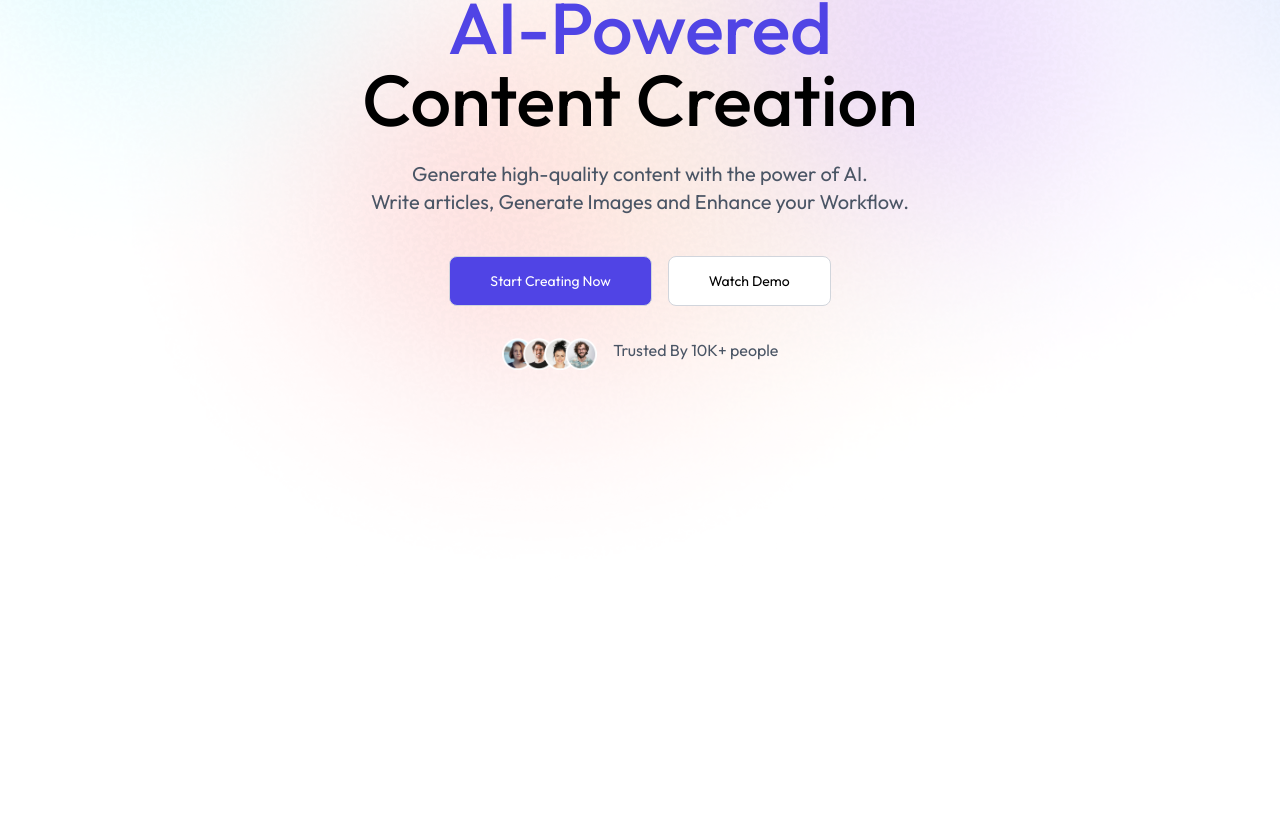
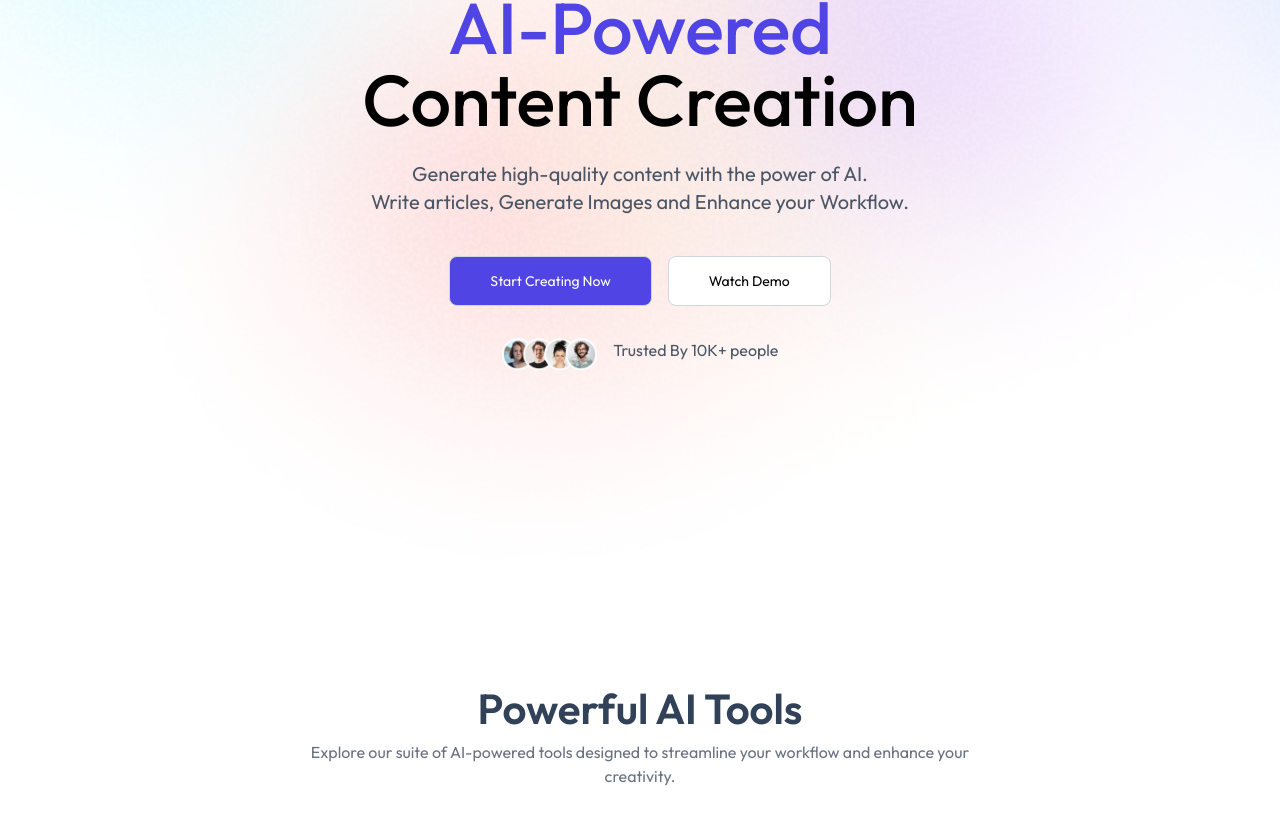
Before and after one commit to JayeshBadgujar18/QuickAi, a React (Vite) app: page / in a window 1280 px wide. Shown: the part 219-1044 px from the top of the page. Before the commit the page ends 800 px from the top, so only its background shows below. Built offline with nearby package versions, Linux system fonts and the light colour scheme; no server answers.

Commit message:
feat: add Aitools component and integrate it into the Home page

```diff
--- /dev/null
+++ b/src/componets/Aitools.jsx
@@ -0,0 +1,37 @@
+import React from 'react'
+import { useNavigate } from 'react-router-dom'
+import {AiToolsData} from '../assets/assets'
+
+const Aitools = () => {
+    const navigate=useNavigate();
+  return (
+    <div className='px-4 sm:px-20 xl:px-32 my-24'>
+
+        <div className='text-center mb-12'>
+
+            <h2 className='text-slate-700 text-[42px] font-semibold '>
+                Powerful AI Tools
+            </h2>
+            <p className=' max-w-2xl text-gray-500  mx-auto'>
+                Explore our suite of AI-powered tools designed to streamline your workflow and enhance your creativity.
+            </p>
+        </div>
+
+        <div className='flex flex-wrap mt-10 justify-center'>
+
+            {AiToolsData.map((item,index)=>{
+                return(
+                    <div key={index} >
+
+                    </div>
+                )
+            })  }
+
+        </div>
+
+
+    </div>
+  )
+}
+
+export default Aitools
--- a/src/pages/Home.jsx
+++ b/src/pages/Home.jsx
@@ -1,6 +1,7 @@
 import React from 'react'
 import Navbar from '../componets/Navbar'
 import Hero from '../componets/Hero'
+import Aitools from '../componets/Aitools'
 
 const Home = () => {
   return (
@@ -9,6 +10,8 @@ const Home = () => {
 
     <Hero/>
 
+    <Aitools/>
+
 
     </>
 
```
